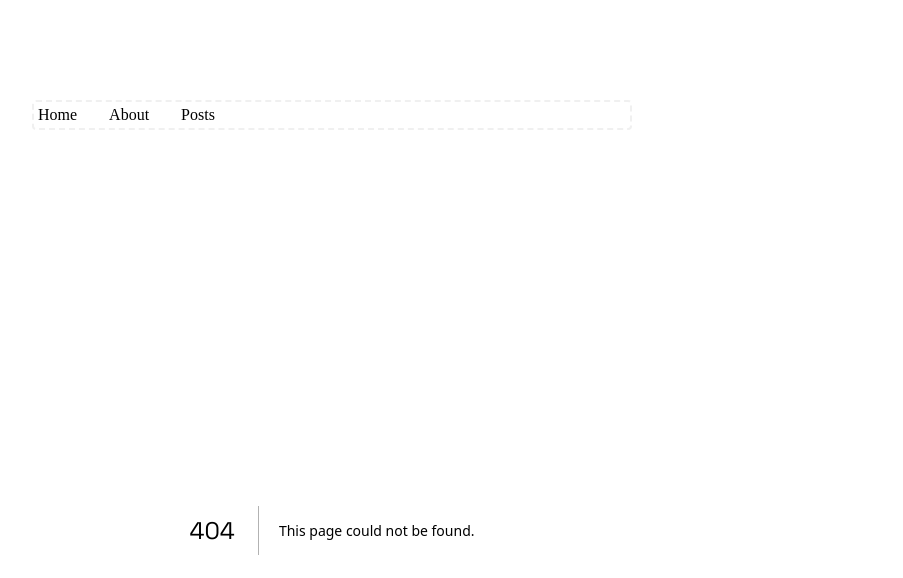
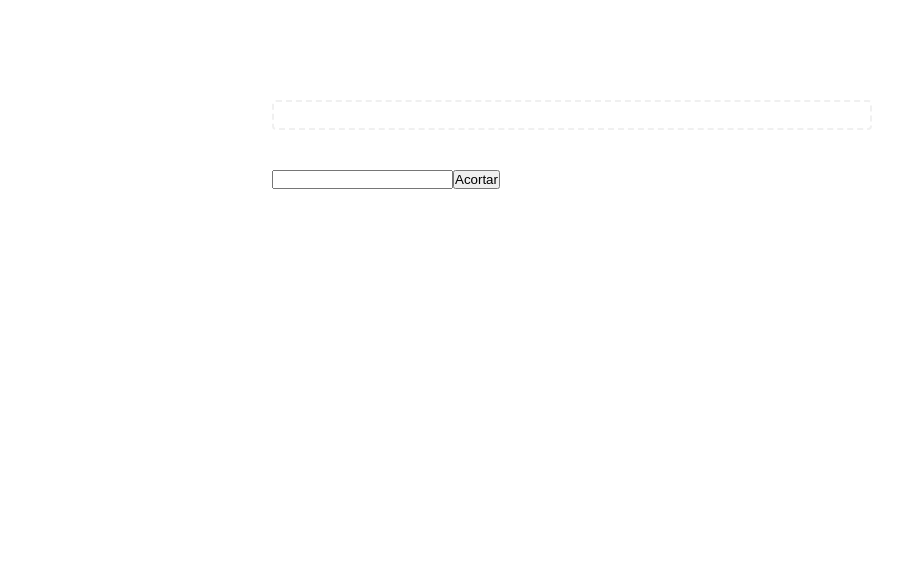
Before and after one commit to Velaryo/next-app-midu, a Next.js app: page /short-url in a window 1280 px wide. Before the commit this address had no page. Shown: the top 578 px of the page, without its empty margins (68-971 px from the left). Built offline with nearby package versions, Linux system fonts and the light colour scheme.

Commit message:
shortUrl local

```diff
--- a/app/DarkModeBtn.jsx
+++ b/app/DarkModeBtn.jsx
@@ -19,8 +19,9 @@ const DarkModeBtn = () => {
 
     return (
         <select value={theme} onChange={e => setTheme(e.target.value)}>
+            <option value="dark">Dark</option>
             <option value="system">System</option>
-            <option value="dark">Dark</option>
+
             <option value="light">Light</option>
         </select>
     )
--- /dev/null
+++ b/app/short-url/page.jsx
@@ -0,0 +1,52 @@
+'use client'
+
+import { useState, useRef } from "react"
+
+export default function ShortURL () {
+    // referencia al input
+    const inputRef = useRef()
+    const [shortURL, setShortURL] = useState('')
+
+    const handleSubmit = (e) => {
+        e.preventDefault()
+        // valor q tiene el input
+        const url = inputRef.current.value
+
+        //* petición al API
+        fetch('/api/shortUrl', {
+            method: 'POST', // por defecto es GET
+            headers: {
+              'Content-Type': 'application/json',
+            },
+            // convierte obj de JS a JSON
+            body: JSON.stringify({url}),
+        })
+
+        // convierte el JSON a obj de JS
+        .then(res => res.json())
+        //.then(data => {console.log(data)})
+        //* data es lo q nos llega?
+        .then(data => { setShortURL(data.shortUrl) });
+
+    }
+
+    return (
+        <>
+            <h1>Acortador URL</h1>
+            <div>
+                <form onSubmit={handleSubmit}>
+                    <input
+                        ref={inputRef}
+                        type="text"
+                    />
+
+                    <button>Acortar</button>
+                    <span>
+                        {shortURL}
+                    </span>
+                </form>
+            </div>
+        </>
+  )
+
+}
--- /dev/null
+++ b/pages/api/shortUrl.jsx
@@ -0,0 +1,9 @@
+export default async (req, res) => {
+    const { url } = req.body
+    const shortURL = Math.random().toString(36).substr(2, 5)
+
+    res.status(200).send({
+        url,
+        shortURL
+    })
+}
--- a/themes-backup/darkTheme.jsx
+++ /dev/null
@@ -1,8 +0,0 @@
-import { createTheme } from "@nextui-org/react"
-
-export default darkTheme = createTheme({
-    type: 'dark',
-    theme: {
-        colors: {}
-    }
-})
--- a/themes-backup/index.jsx
+++ /dev/null
@@ -1 +0,0 @@
-export * from './darkTheme'
```
